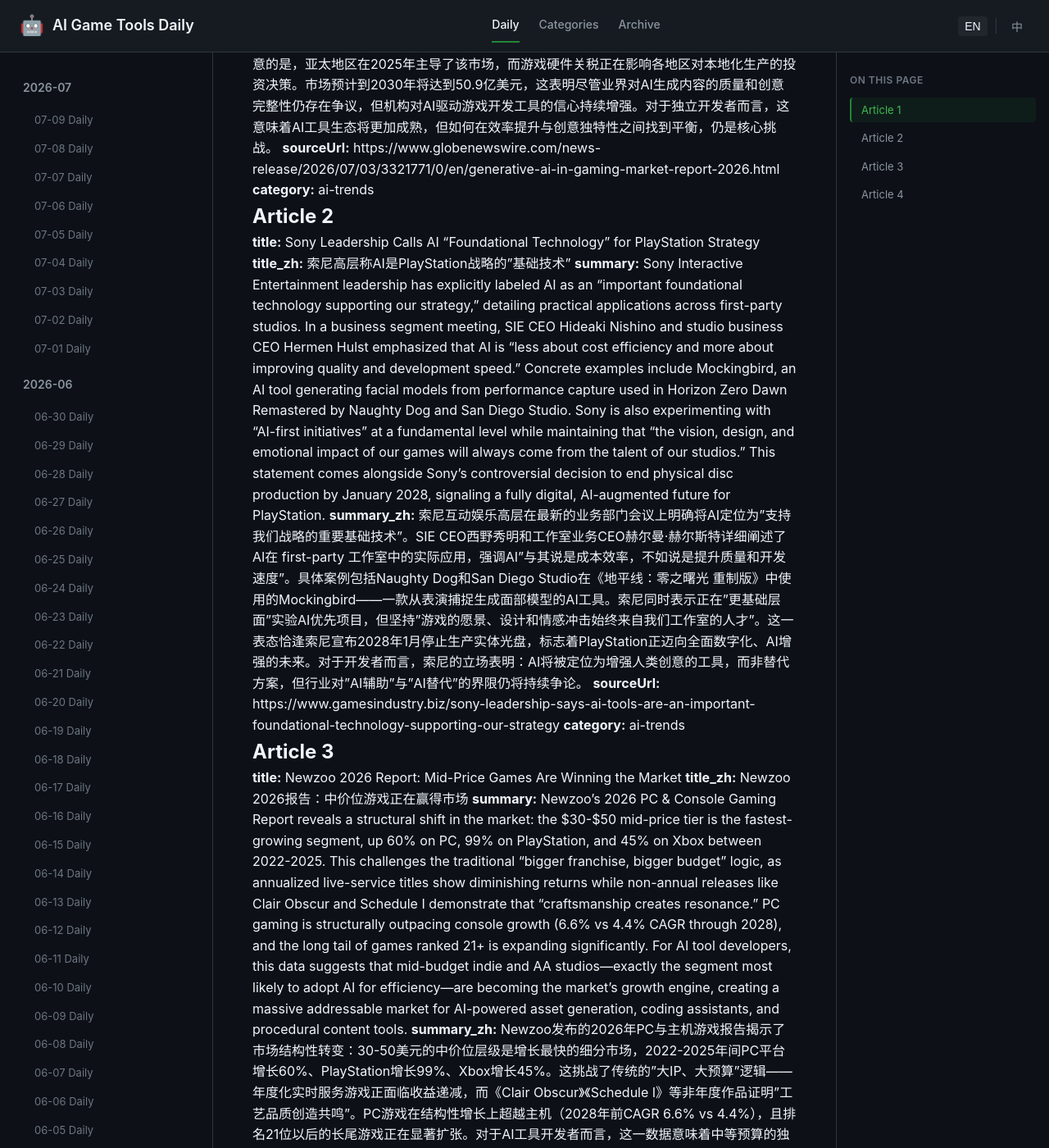
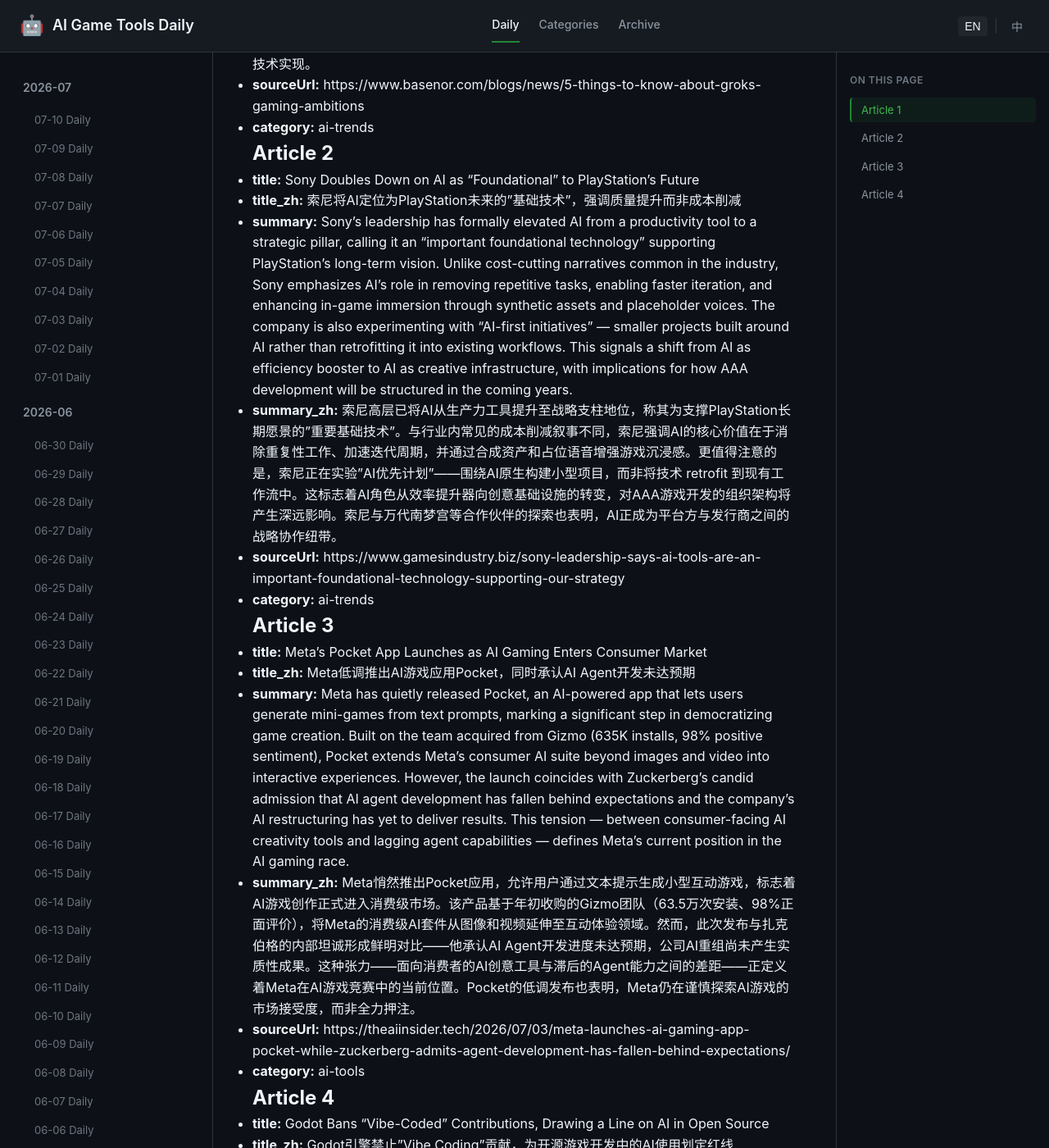
Before and after one commit to sionsychen/ai-game-tools-daily, a Jekyll site: the page built from index.html, in a window 1280 px wide and 1400 px high, scrolled down 595 px. Shown: the whole window at 82% size. Built offline with Jekyll 4.4.1, drawn with Linux system fonts in a browser that asks for light colours; some of the changed text lies outside the part shown.

Commit message:
Publish daily: 2026-07-10

```diff
--- a/_data/used_urls.json
+++ b/_data/used_urls.json
@@ -129,5 +129,11 @@
     "https://www.gamesindustry.biz/sony-leadership-says-ai-tools-are-an-important-foundational-technology-supporting-our-strategy",
     "https://www.gianty.com/what-newzoos-2026-gaming-report-means-for-game-dev/",
     "https://arxiv.org/html/2607.00527"
+  ],
+  "2026-07-10": [
+    "https://www.basenor.com/blogs/news/5-things-to-know-about-groks-gaming-ambitions",
+    "https://www.gamesindustry.biz/sony-leadership-says-ai-tools-are-an-important-foundational-technology-supporting-our-strategy",
+    "https://theaiinsider.tech/2026/07/03/meta-launches-ai-gaming-app-pocket-while-zuckerberg-admits-agent-development-has-fallen-behind-expectations/",
+    "https://www.opensourceforu.com/2026/07/godot-engine-bans-vibe-coding-to-protect-maintainers-from-ai-slop/"
   ]
 }
--- /dev/null
+++ b/_posts/2026-07-10-daily.md
@@ -0,0 +1,41 @@
+---
+layout: post
+title: "AI Game Tools Daily - July 10, 2026"
+date: 2026-07-10
+---
+
+## Article 1
+
+- **title:** xAI's Grok Gaming Ambitions: From FPS in 4 Hours to Playtest-Capable AI
+- **title_zh:** xAI游戏野心：Grok 4小时生成FPS，Grok 7将具备自主游戏测试能力
+- **summary:** xAI's gaming roadmap reveals a steep capability curve that could reshape indie development. Grok 4 already built a complete FPS in four hours end-to-end, while Grok 7 is being trained to playtest its own creations and assess "fun levels" — closing the loop most AI tools leave open. With a dedicated game studio since November 2024 and a target to ship a playable game before year-end, xAI is treating game development as a core AI competency rather than a side experiment. The real question isn't whether AI can generate games, but whether it can generate *good* ones.
+- **summary_zh:** xAI的游戏路线图揭示了一条陡峭的能力曲线，可能重塑独立游戏开发格局。Grok 4已能在4小时内端到端构建完整FPS游戏，而正在训练的Grok 7更被设计为能够自主测试其创作的游戏并评估"趣味性"——这填补了大多数AI工具留下的关键空白。自2024年11月组建专门游戏工作室以来，xAI将游戏开发视为核心AI能力而非边缘实验，目标在2026年底前发布可玩的AI生成游戏。真正的问题不在于AI能否生成游戏，而在于它能否生成*好*游戏。这一进展对独立开发者既是机遇也是挑战：创作门槛大幅降低，但差异化竞争将更依赖创意本身而非技术实现。
+- **sourceUrl:** https://www.basenor.com/blogs/news/5-things-to-know-about-groks-gaming-ambitions
+- **category:** ai-trends
+
+## Article 2
+
+- **title:** Sony Doubles Down on AI as "Foundational" to PlayStation's Future
+- **title_zh:** 索尼将AI定位为PlayStation未来的"基础技术"，强调质量提升而非成本削减
+- **summary:** Sony's leadership has formally elevated AI from a productivity tool to a strategic pillar, calling it an "important foundational technology" supporting PlayStation's long-term vision. Unlike cost-cutting narratives common in the industry, Sony emphasizes AI's role in removing repetitive tasks, enabling faster iteration, and enhancing in-game immersion through synthetic assets and placeholder voices. The company is also experimenting with "AI-first initiatives" — smaller projects built around AI rather than retrofitting it into existing workflows. This signals a shift from AI as efficiency booster to AI as creative infrastructure, with implications for how AAA development will be structured in the coming years.
+- **summary_zh:** 索尼高层已将AI从生产力工具提升至战略支柱地位，称其为支撑PlayStation长期愿景的"重要基础技术"。与行业内常见的成本削减叙事不同，索尼强调AI的核心价值在于消除重复性工作、加速迭代周期，并通过合成资产和占位语音增强游戏沉浸感。更值得注意的是，索尼正在实验"AI优先计划"——围绕AI原生构建小型项目，而非将技术 retrofit 到现有工作流中。这标志着AI角色从效率提升器向创意基础设施的转变，对AAA游戏开发的组织架构将产生深远影响。索尼与万代南梦宫等合作伙伴的探索也表明，AI正成为平台方与发行商之间的战略协作纽带。
+- **sourceUrl:** https://www.gamesindustry.biz/sony-leadership-says-ai-tools-are-an-important-foundational-technology-supporting-our-strategy
+- **category:** ai-trends
+
+## Article 3
+
+- **title:** Meta's Pocket App Launches as AI Gaming Enters Consumer Market
+- **title_zh:** Meta低调推出AI游戏应用Pocket，同时承认AI Agent开发未达预期
+- **summary:** Meta has quietly released Pocket, an AI-powered app that lets users generate mini-games from text prompts, marking a significant step in democratizing game creation. Built on the team acquired from Gizmo (635K installs, 98% positive sentiment), Pocket extends Meta's consumer AI suite beyond images and video into interactive experiences. However, the launch coincides with Zuckerberg's candid admission that AI agent development has fallen behind expectations and the company's AI restructuring has yet to deliver results. This tension — between consumer-facing AI creativity tools and lagging agent capabilities — defines Meta's current position in the AI gaming race.
+- **summary_zh:** Meta悄然推出Pocket应用，允许用户通过文本提示生成小型互动游戏，标志着AI游戏创作正式进入消费级市场。该产品基于年初收购的Gizmo团队（63.5万次安装、98%正面评价），将Meta的消费级AI套件从图像和视频延伸至互动体验领域。然而，此次发布与扎克伯格的内部坦诚形成鲜明对比——他承认AI Agent开发进度未达预期，公司AI重组尚未产生实质性成果。这种张力——面向消费者的AI创意工具与滞后的Agent能力之间的差距——正定义着Meta在AI游戏竞赛中的当前位置。Pocket的低调发布也表明，Meta仍在谨慎探索AI游戏的市场接受度，而非全力押注。
+- **sourceUrl:** https://theaiinsider.tech/2026/07/03/meta-launches-ai-gaming-app-pocket-while-zuckerberg-admits-agent-development-has-fallen-behind-expectations/
+- **category:** ai-tools
+
+## Article 4
+
+- **title:** Godot Bans "Vibe-Coded" Contributions, Drawing a Line on AI in Open Source
+- **title_zh:** Godot引擎禁止"Vibe Coding"贡献，为开源游戏开发中的AI使用划定红线
+- **summary:** The Godot Foundation has enacted strict new rules banning autonomous AI agents and "vibe-coded" pull requests, making it one of the first major open-source game engines to explicitly reject unreviewed AI-generated code. The policy targets a real problem: volunteer maintainers are drowning in low-quality, buggy PRs that cost nothing to submit but hours to review. By requiring new contributors to seek permission for major features and mandating disclosure of even minor AI assistance, Godot is defending a human-centered development culture. This move sets a precedent that other open-source projects may follow, creating a counter-narrative to the "AI everything" trend in commercial game development.
+- **summary_zh:** Godot基金会颁布严格新规，禁止自主AI Agent和"Vibe Coded"拉取请求，成为首个明确拒绝未经审核AI生成代码的主流开源游戏引擎。该政策针对的是真实痛点：志愿维护者被零成本提交但耗时审查的低质量、有缺陷的PR淹没。通过要求新贡献者在提交重大功能前获得许可，并强制披露即使是最轻微的AI辅助使用情况，Godot正在捍卫以人为中心的开源开发文化。这一举措为其他开源项目树立了先例，在商业游戏开发"AI万能"趋势之外形成了重要的反叙事。对于依赖Godot的独立开发者而言，这意味着引擎核心将保持人工审核的质量标准，但外围工具和插件生态的AI使用仍不受限制。
+- **sourceUrl:** https://www.opensourceforu.com/2026/07/godot-engine-bans-vibe-coding-to-protect-maintainers-from-ai-slop/
+- **category:** ai-code
```
